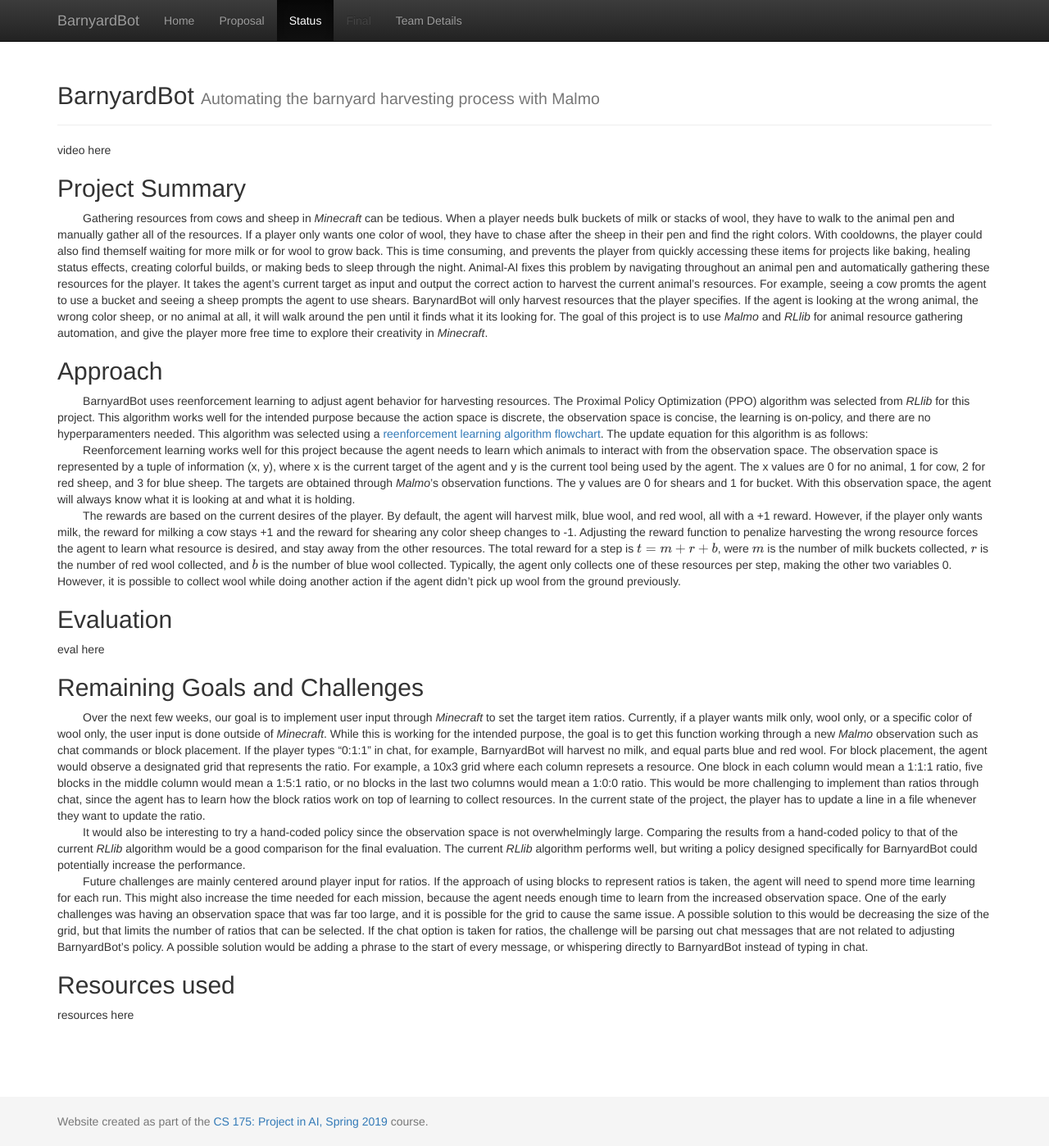
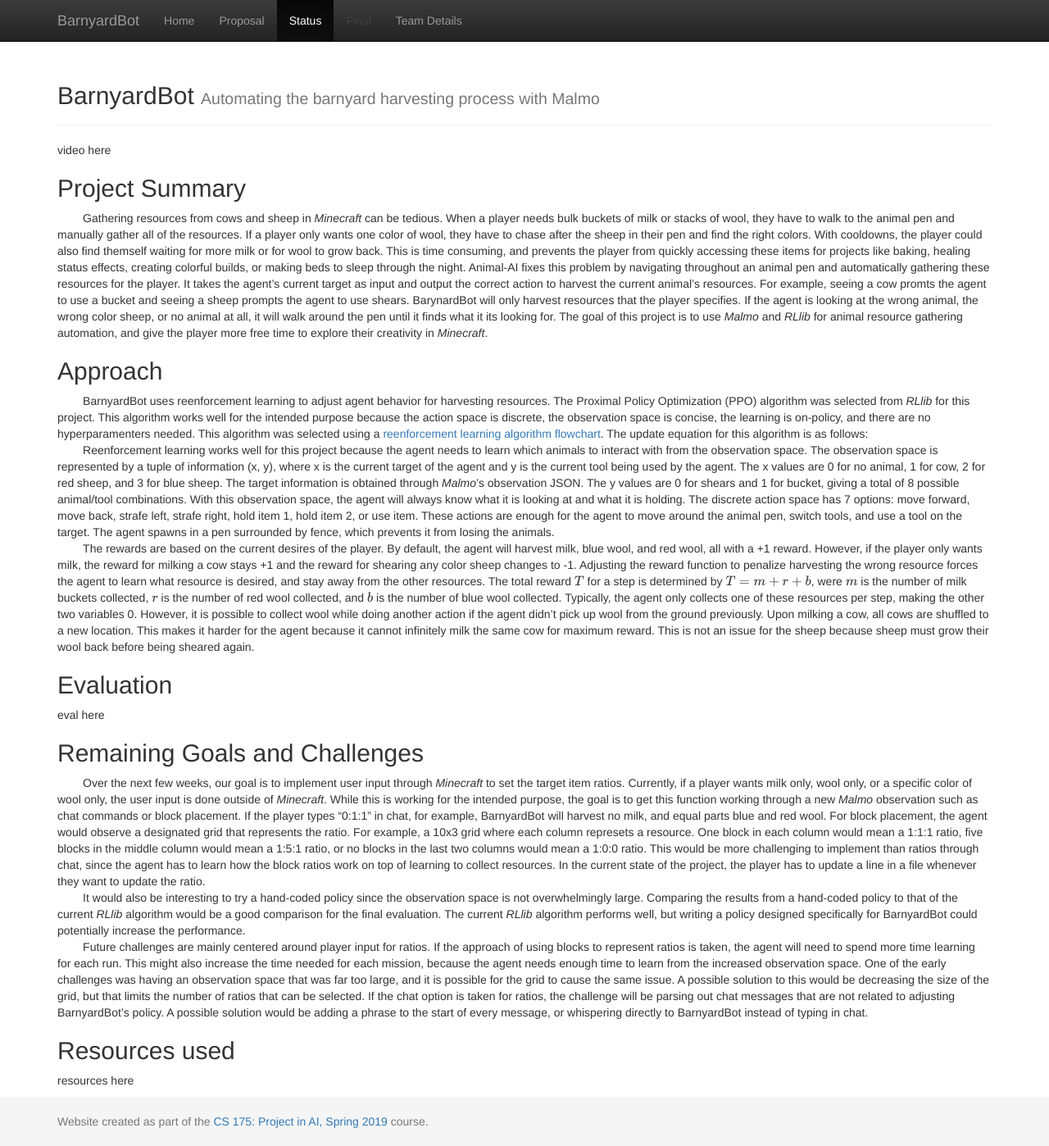
Before and after one commit to brandonmeyer/BarnyardBot, a Jekyll site: the page built from docs/status.md, in a window 1280 px wide and 1398 px high. Shown: the whole window at 82% size. Built offline with Jekyll 4.4.1, drawn with Linux system fonts in a browser that asks for light colours; formulas are drawn with MathJax 3.

Commit message:
Update status.md

```diff
--- a/docs/status.md
+++ b/docs/status.md
@@ -10,8 +10,8 @@
 
 ## Approach
 &nbsp;&nbsp;&nbsp;&nbsp;&nbsp;&nbsp;&nbsp;&nbsp;BarnyardBot uses reenforcement learning to adjust agent behavior for harvesting resources. The Proximal Policy Optimization (PPO) algorithm was selected from *RLlib* for this project. This algorithm works well for the intended purpose because the action space is discrete, the observation space is concise, the learning is on-policy, and there are no hyperparamenters needed. This algorithm was selected using a [reenforcement learning algorithm flowchart](https://static.us.edusercontent.com/files/eS20DbiGQfi4P2skbCN9WYeD). The update equation for this algorithm is as follows:\
-&nbsp;&nbsp;&nbsp;&nbsp;&nbsp;&nbsp;&nbsp;&nbsp;Reenforcement learning works well for this project because the agent needs to learn which animals to interact with from the observation space. The observation space is represented by a tuple of information (x, y), where x is the current target of the agent and y is the current tool being used by the agent. The x values are 0 for no animal, 1 for cow, 2 for red sheep, and 3 for blue sheep. The targets are obtained through *Malmo*'s observation functions. The y values are 0 for shears and 1 for bucket. With this observation space, the agent will always know what it is looking at and what it is holding.\
-&nbsp;&nbsp;&nbsp;&nbsp;&nbsp;&nbsp;&nbsp;&nbsp;The rewards are based on the current desires of the player. By default, the agent will harvest milk, blue wool, and red wool, all with a +1 reward. However, if the player only wants milk, the reward for milking a cow stays +1 and the reward for shearing any color sheep changes to -1. Adjusting the reward function to penalize harvesting the wrong resource forces the agent to learn what resource is desired, and stay away from the other resources. The total reward for a step is $$t = m + r + b$$, were $$m$$ is the number of milk buckets collected, $$r$$ is the number of red wool collected, and $$b$$ is the number of blue wool collected. Typically, the agent only collects one of these resources per step, making the other two variables 0. However, it is possible to collect wool while doing another action if the agent didn't pick up wool from the ground previously.
+&nbsp;&nbsp;&nbsp;&nbsp;&nbsp;&nbsp;&nbsp;&nbsp;Reenforcement learning works well for this project because the agent needs to learn which animals to interact with from the observation space. The observation space is represented by a tuple of information (x, y), where x is the current target of the agent and y is the current tool being used by the agent. The x values are 0 for no animal, 1 for cow, 2 for red sheep, and 3 for blue sheep. The target information is obtained through *Malmo*'s observation JSON. The y values are 0 for shears and 1 for bucket, giving a total of 8 possible animal/tool combinations. With this observation space, the agent will always know what it is looking at and what it is holding. The discrete action space has 7 options: move forward, move back, strafe left, strafe right, hold item 1, hold item 2, or use item. These actions are enough for the agent to move around the animal pen, switch tools, and use a tool on the target. The agent spawns in a pen surrounded by fence, which prevents it from losing the animals.\
+&nbsp;&nbsp;&nbsp;&nbsp;&nbsp;&nbsp;&nbsp;&nbsp;The rewards are based on the current desires of the player. By default, the agent will harvest milk, blue wool, and red wool, all with a +1 reward. However, if the player only wants milk, the reward for milking a cow stays +1 and the reward for shearing any color sheep changes to -1. Adjusting the reward function to penalize harvesting the wrong resource forces the agent to learn what resource is desired, and stay away from the other resources. The total reward $$T$$ for a step is determined by $$T = m + r + b$$, were $$m$$ is the number of milk buckets collected, $$r$$ is the number of red wool collected, and $$b$$ is the number of blue wool collected. Typically, the agent only collects one of these resources per step, making the other two variables 0. However, it is possible to collect wool while doing another action if the agent didn't pick up wool from the ground previously. Upon milking a cow, all cows are shuffled to a new location. This makes it harder for the agent because it cannot infinitely milk the same cow for maximum reward. This is not an issue for the sheep because sheep must grow their wool back before being sheared again.
 
 ## Evaluation
 eval here
```
